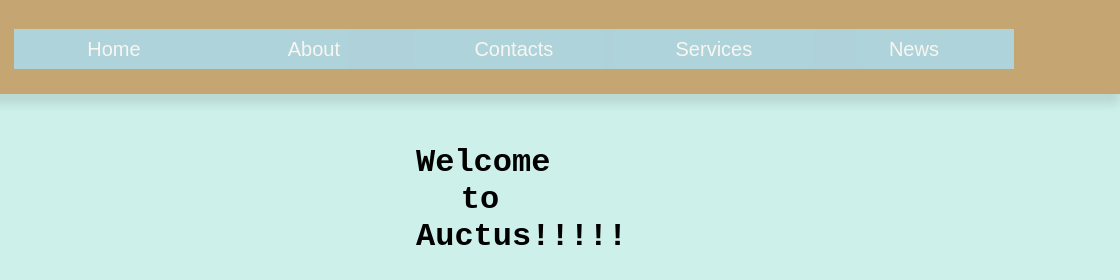
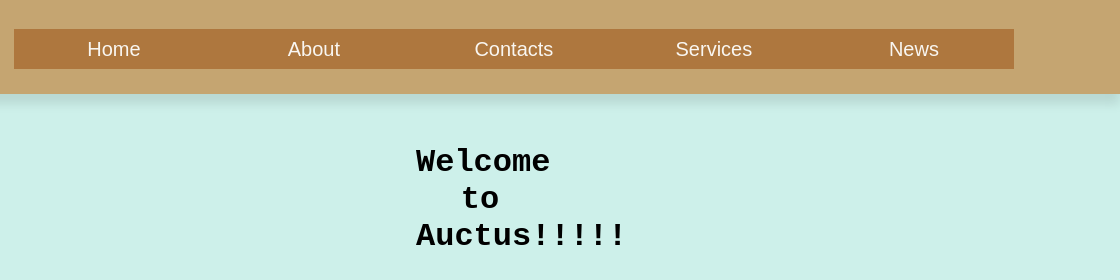
Before and after one commit to Iron-Programming/Auctus, a plain HTML site: page index.html in a window 1280 px wide. Shown: the top 280 px of the page, 160-1280 px from the left. Drawn offline with Linux system fonts and the light colour scheme.

Commit message:
Update welcome.css

```diff
--- a/Welcome/welcome.css
+++ b/Welcome/welcome.css
@@ -35,7 +35,7 @@ ul li {
     line-height: 40px;
     text-align: center;
     font-size: 20px;
-    background-color: lightblue;
+    background-color: #ac7339;
 }
 
 ul li a {
```
